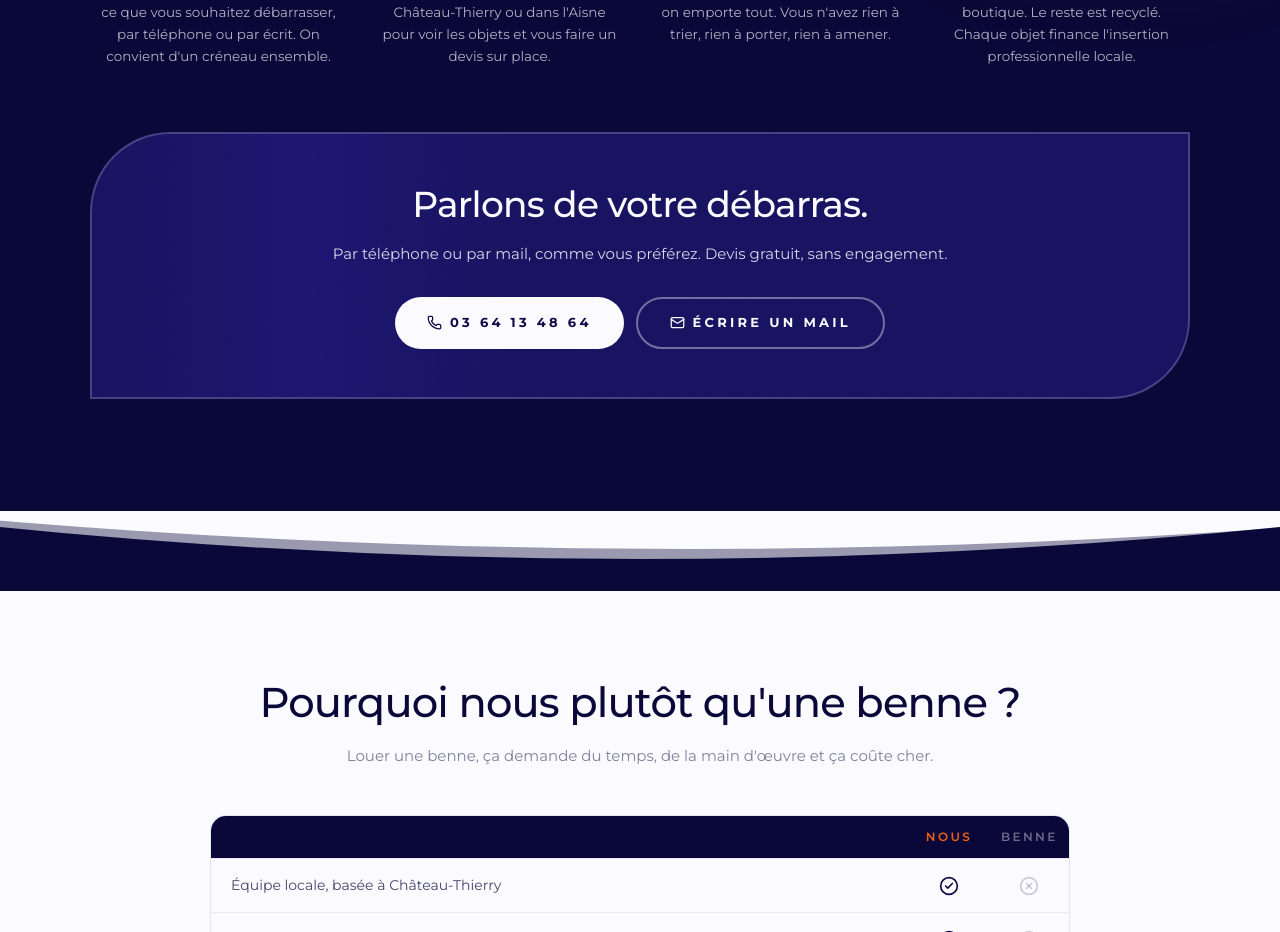
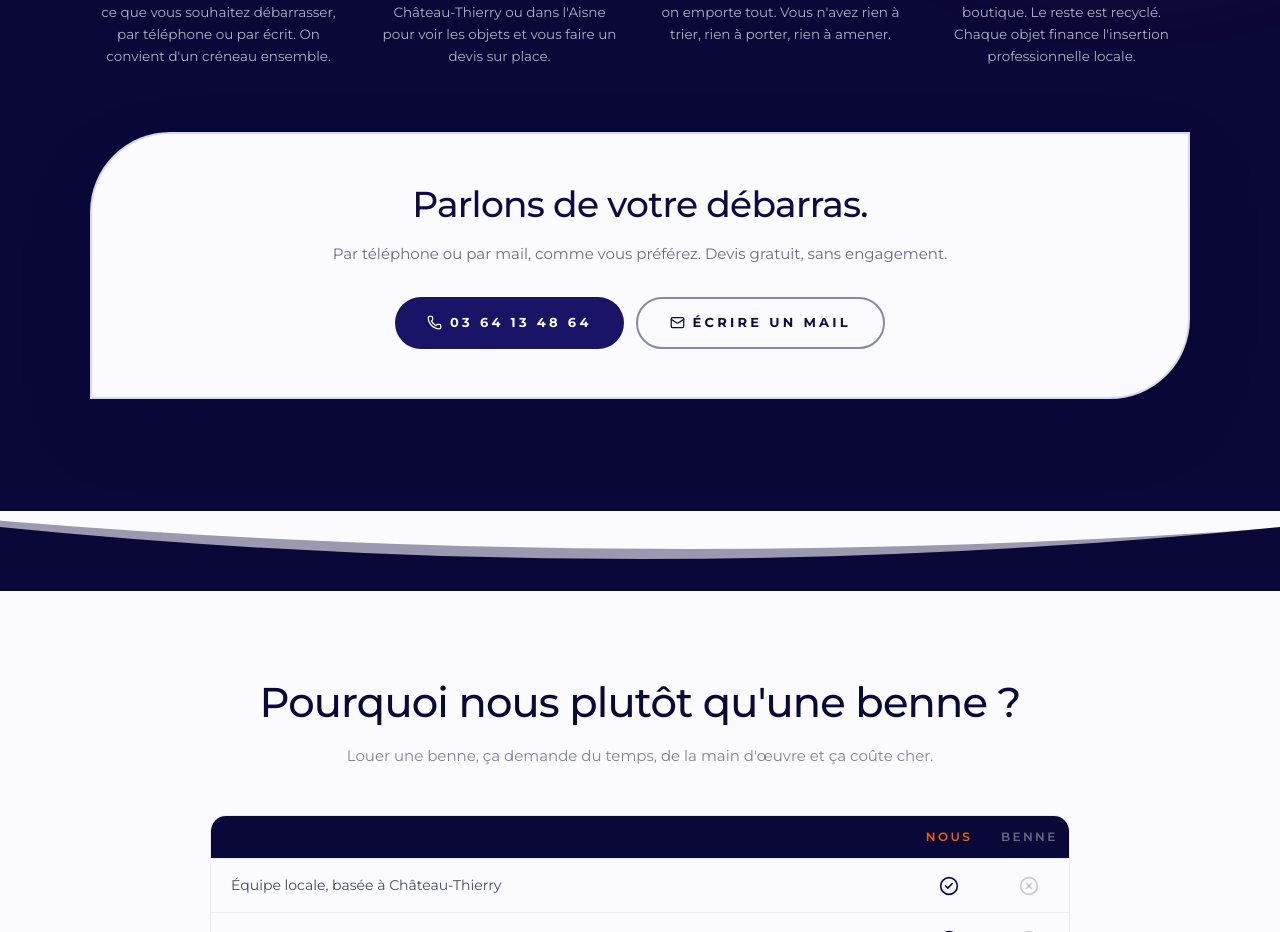
Before and after one commit to aubasdelaisne-lang/aubasdelaisne, a Next.js app: page /debarras in a window 1280 px wide. Shown: the part 2727-3659 px from the top of the page. Built offline with nearby package versions, Linux system fonts and the light colour scheme; no server answers.

Commit message:
Débarras CTA : fond blanc pour le bloc "Parlons de votre débarras"
Contraste renforcé : fond bg-paper (blanc) avec titre et boutons en bleu
navy, au lieu du précédent bg-sage (bleu foncé sur bleu foncé).

Co-Authored-By: Claude Sonnet 4.6 <noreply@anthropic.com>

```diff
--- a/app/debarras/page.tsx
+++ b/app/debarras/page.tsx
@@ -442,19 +442,19 @@ export default function DebarrasPage() {
             whileInView={{ opacity: 1, y: 0 }}
             viewport={{ once: true }}
             transition={{ duration: 0.8 }}
-            className="spotlight relative mt-16 bg-sage paper-texture border-2 border-paper/20 p-8 md:p-12 text-center rounded-tl-[60px] md:rounded-tl-[80px] rounded-br-[60px] md:rounded-br-[80px] overflow-hidden"
+            className="spotlight relative mt-16 bg-paper border-2 border-sage/15 p-8 md:p-12 text-center rounded-tl-[60px] md:rounded-tl-[80px] rounded-br-[60px] md:rounded-br-[80px] overflow-hidden shadow-[0_30px_80px_-20px_rgba(10,8,56,0.4)]"
           >
             <ShineSweep delay={0.4} />
-            <h3 className="relative z-10 font-display font-medium text-3xl md:text-4xl text-paper leading-tight">
+            <h3 className="relative z-10 font-display font-medium text-3xl md:text-4xl text-sage-deep leading-tight">
               Parlons de votre débarras.
             </h3>
-            <p className="relative z-10 mt-4 text-paper/85 text-[15px]">
+            <p className="relative z-10 mt-4 text-ink/60 text-[15px]">
               Par téléphone ou par mail, comme vous préférez. Devis gratuit, sans engagement.
             </p>
             <div className="relative z-10 mt-8 flex flex-wrap justify-center gap-3">
               <MagneticButton
                 href={SITE.phoneHref}
-                className="bg-paper text-sage-deep px-8 py-3.5 text-[13px] tracking-[0.25em] uppercase font-bold overflow-hidden rounded-full"
+                className="bg-sage text-paper px-8 py-3.5 text-[13px] tracking-[0.25em] uppercase font-bold overflow-hidden rounded-full"
               >
                 <span className="inline-flex items-center gap-2">
                   <Phone size={15} strokeWidth={2} />
@@ -463,7 +463,7 @@ export default function DebarrasPage() {
               </MagneticButton>
               <MagneticButton
                 href={`mailto:${SITE.email}`}
-                className="border-2 border-paper/40 text-paper px-8 py-3.5 text-[13px] tracking-[0.25em] uppercase font-bold overflow-hidden rounded-full hover:border-paper"
+                className="border-2 border-sage/50 text-sage-deep px-8 py-3.5 text-[13px] tracking-[0.25em] uppercase font-bold overflow-hidden rounded-full hover:border-sage hover:bg-sage/5"
               >
                 <span className="inline-flex items-center gap-2">
                   <Mail size={15} strokeWidth={2} />
```
